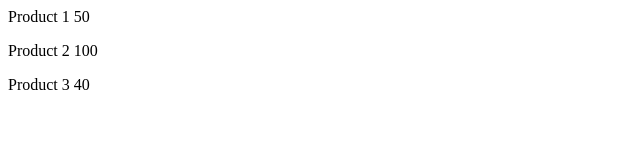
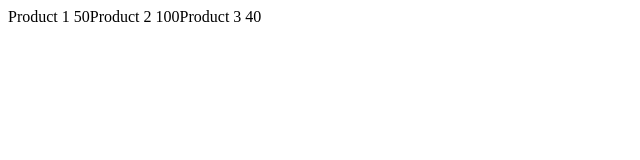
Before and after one commit to maskoul-mohamed/project-8-weather-app, a plain HTML site: page prototypes/prototype-1/index.html in a window 1280 px wide. Shown: the whole page, without its empty margins (0-640 px from the left). Drawn offline with Linux system fonts and the light colour scheme.

Commit message:
Edit prototype

```diff
--- a/prototypes/prototype-1/index.html
+++ b/prototypes/prototype-1/index.html
@@ -16,8 +16,8 @@
             })
             .then(function (data) {
                 for (var i = 0; i < data.length; i++) {
-                    document.write("<p>" + data[i].name +
-                        " " + data[i].price + "</p>"
+                    document.write("<tr>" + data[i].name +
+                        " " + data[i].price + "</tr>"
                     )
                 }
             })
```
